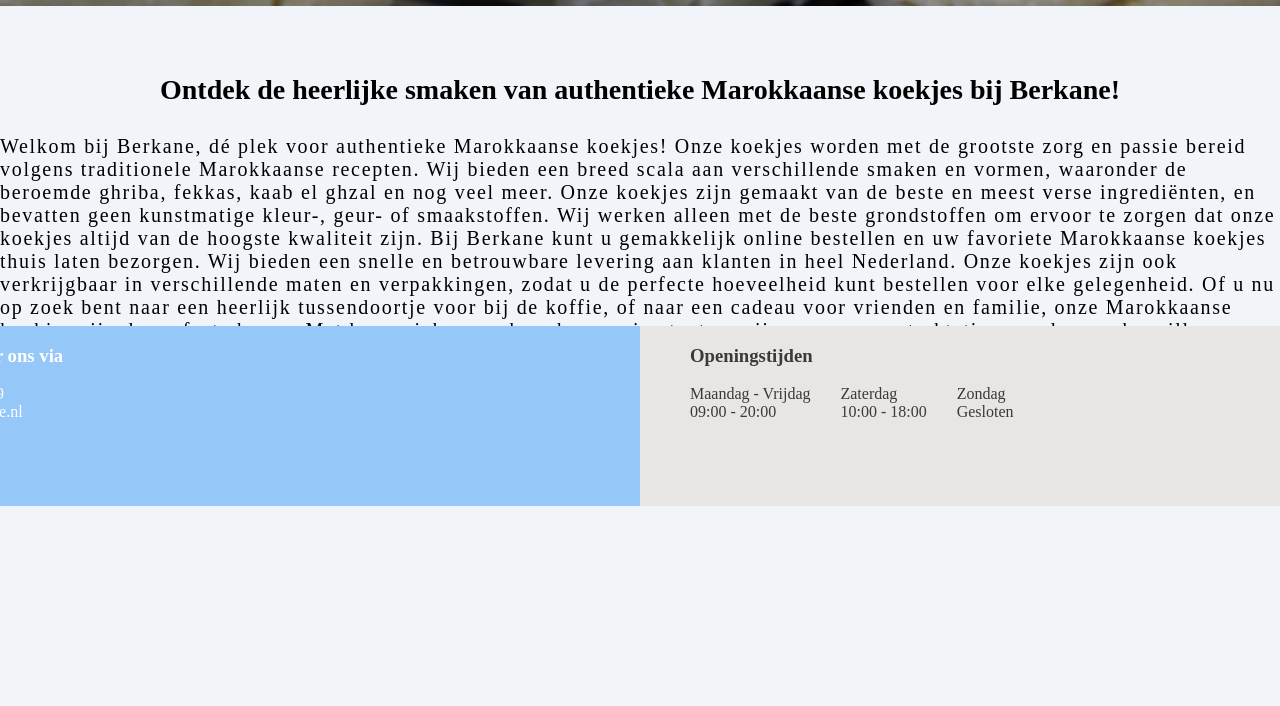
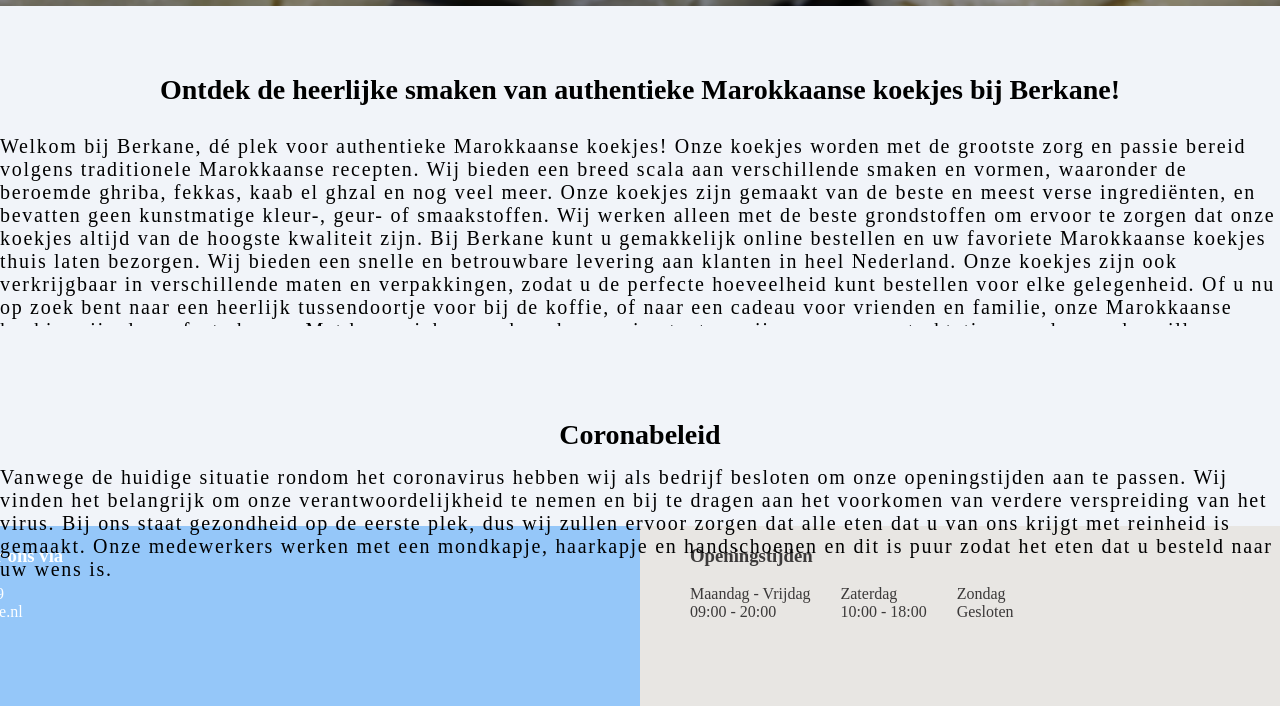
Before and after one commit to CharafIkane/restaurantBeroeps, a plain HTML site: page info.html in a window 1280 px wide. Shown: the part 294-1000 px from the top of the page. Before the commit the page ends 800 px from the top, so only its background shows below. Drawn offline with nearby package versions, Linux system fonts and the light colour scheme; a web font is replaced by a local one.

Commit message:
info toevoeging

```diff
--- a/css/info.css
+++ b/css/info.css
@@ -70,8 +70,38 @@ h3 {
     font-size: 28px;
 }
 
+#tekst2 {
+    margin-top: 400px;
+    max-width: 1600px;
+    position: absolute;
+    width: 100%;
+    transform: translateX(-50%);
+    left: 50%;
+    max-width: 1600px;
+    z-index: 2;
+}
+#heading2 {
+    text-align: center;
+    position: absolute;
+    width: 100%;
+    transform: translateX(-50%);
+    left: 50%;
+    max-width: 1600px;
+    margin-top: 345px;
+    z-index: 2;
+}
+
+#heading2 h3 {
+    font-size: 28px;
+}
+
 body {
     bottom: 0;
     margin: 0;
     padding: 0;
 }
+
+#footer {
+    top: 200px;
+    position: relative;
+}
--- a/info.html
+++ b/info.html
@@ -57,6 +57,21 @@
             heerlijke smaken van authentieke Marokkaanse koekjes!
           </p>
         </div>
+        <div id="heading2">
+          <h3>Coronabeleid</h3>
+        </div>
+        <div id="tekst2">
+          <p>
+            Vanwege de huidige situatie rondom het coronavirus hebben wij als
+            bedrijf besloten om onze openingstijden aan te passen. Wij vinden
+            het belangrijk om onze verantwoordelijkheid te nemen en bij te
+            dragen aan het voorkomen van verdere verspreiding van het virus. Bij
+            ons staat gezondheid op de eerste plek, dus wij zullen ervoor zorgen
+            dat alle eten dat u van ons krijgt met reinheid is gemaakt. Onze
+            medewerkers werken met een mondkapje, haarkapje en handschoenen en
+            dit is puur zodat het eten dat u besteld naar uw wens is.
+          </p>
+        </div>
       </div>
     </wrapper>
 
```
Also changed, not shown: index.html (+1 -1 lines).
